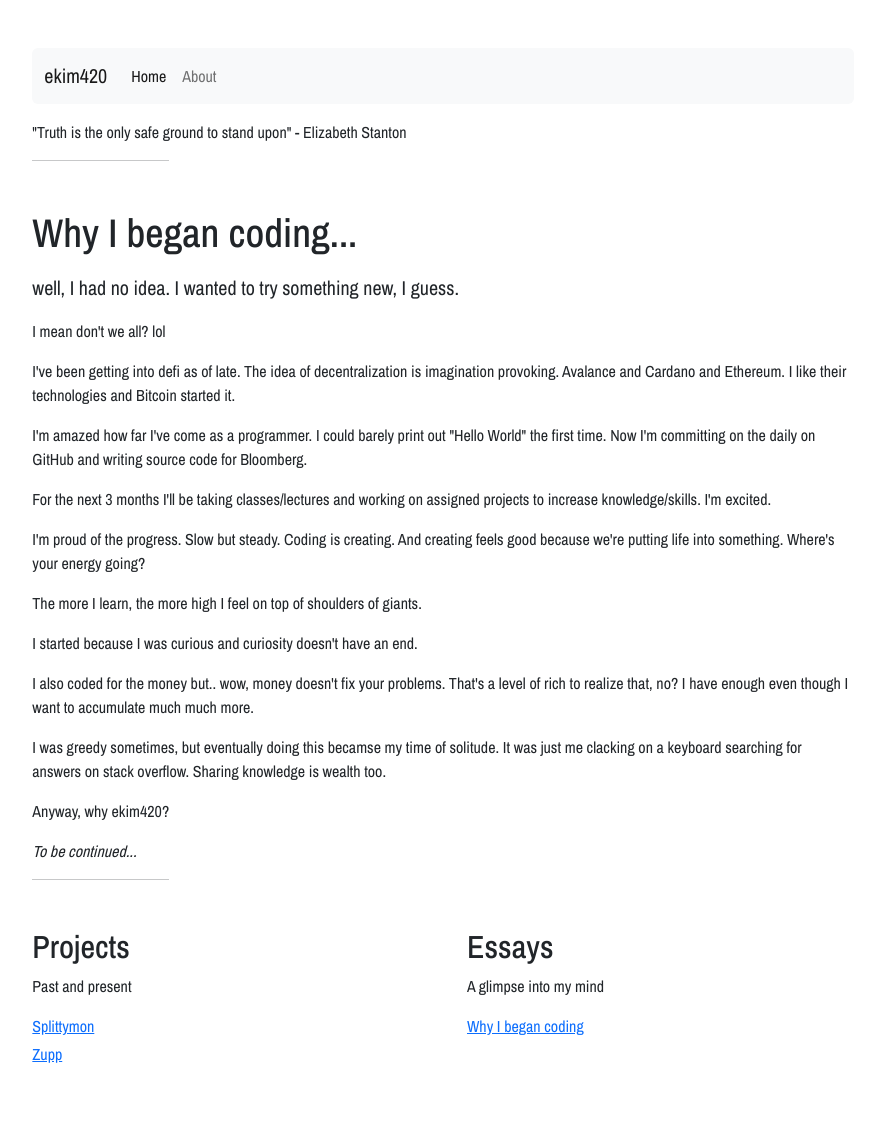
After one commit to ekim420gh/mainhub, a Flask app: page /essays/why_I_began_coding in a window 1280 px wide. The commit adds this page. Shown: the whole page, without its empty margins (197-1075 px from the left). Run offline with Flask 2, Linux system fonts and the light colour scheme.

Commit message:
add first essay

```diff
--- a/main.py
+++ b/main.py
@@ -21,3 +21,7 @@
 @app.route('/about')
 def about():
     return render_template('about.html', datetime=yymmdd)
+
+@app.route('/essays/why_I_began_coding')
+def why_I_began_coding():
+    return render_template('why_I_began_coding.html')
--- a/templates/homepage.html
+++ b/templates/homepage.html
@@ -121,10 +121,10 @@
   <main>
     <h1>{{ datetime }} EST</h1>
     <!-- <p class="fs-5 col-md-8">{{ datetime }} EST</p> -->
-    <p class="fs-5 col-md-8">Here you can view the things I'm working on / thinking about. More about me <a href="{{ url_for('about') }}">here</a>. Cheers.</p>
+    <p class="fs-5 col-md-8">Is this art?</p>
     <img class="img-fluid" src="{{ url_for('static', filename='img/2955.png')}}">
     <p></p>
-    <p class="fs-5 col-md-8"><a href="https://opensea.io/collection/azuki">Azuki #2955</a><i>(accumulating eth...)</i></p>
+    <p class="fs-5 col-md-8"><a href="https://opensea.io/collection/azuki">Azuki #2955</a><i>(would you pay 40k?)</i></p>
 {% endblock %}
 
     <hr class="col-3 col-md-2 mb-5">
@@ -143,7 +143,7 @@
         <h2>Essays</h2>
         <p>A glimpse into my mind</p>
         <ul class="icon-list ps-0">
-          <li class="d-flex align-items-start mb-1"><a href="/">Why I began coding</a></li>
+          <li class="d-flex align-items-start mb-1"><a href="{{ url_for('why_I_began_coding') }}">Why I began coding</a></li>
         </ul>
       </div>
     </div>
--- /dev/null
+++ b/templates/why_I_began_coding.html
@@ -0,0 +1,23 @@
+{% extends "homepage.html" %}
+
+{% block content %}
+  <h1>Why I began coding...</h1>
+  <p></p>
+  <p></p>
+  <p class="fs-5 col-md-12">well, I had no idea. I wanted to try something new, I guess. </p>
+  <p>I mean don't we all? lol</p>
+  <p>I've been getting into defi as of late. The idea of decentralization is imagination provoking. Avalance and Cardano and Ethereum. I like their technologies and Bitcoin started it.</p>
+  <p></p>
+  <p>I'm amazed how far I've come as a programmer. I could barely print out "Hello World" the first time. Now I'm committing on the daily on GitHub and writing source code for Bloomberg.</p>
+  <p>For the next 3 months I'll be taking classes/lectures and working on assigned projects to increase knowledge/skills. I'm excited.</p>
+  <p></p>
+  <p>I'm proud of the progress. Slow but steady. Coding is creating. And creating feels good because we're putting life into something. Where's your energy going?</p>
+  <p>The more I learn, the more high I feel on top of shoulders of giants.</p>
+  <p>I started because I was curious and curiosity doesn't have an end.</p>
+  <p>I also coded for the money but.. wow, money doesn't fix your problems. That's a level of rich to realize that, no? I have enough even though I want to accumulate much much more.</p>
+  <p>I was greedy sometimes, but eventually doing this becamse my time of solitude. It was just me clacking on a keyboard searching for answers on stack overflow. Sharing knowledge is wealth too.</p>
+  <p>Anyway, why ekim420?</p>
+  <p></p>
+  <p><i>To be continued...</i></p>
+
+{% endblock %}
```
